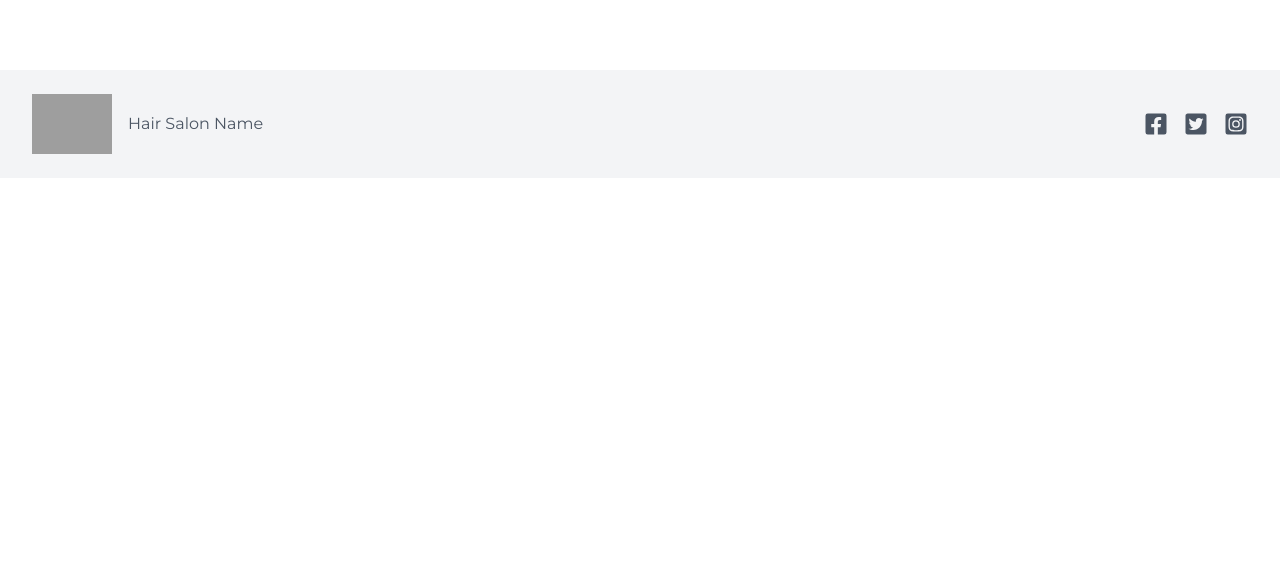
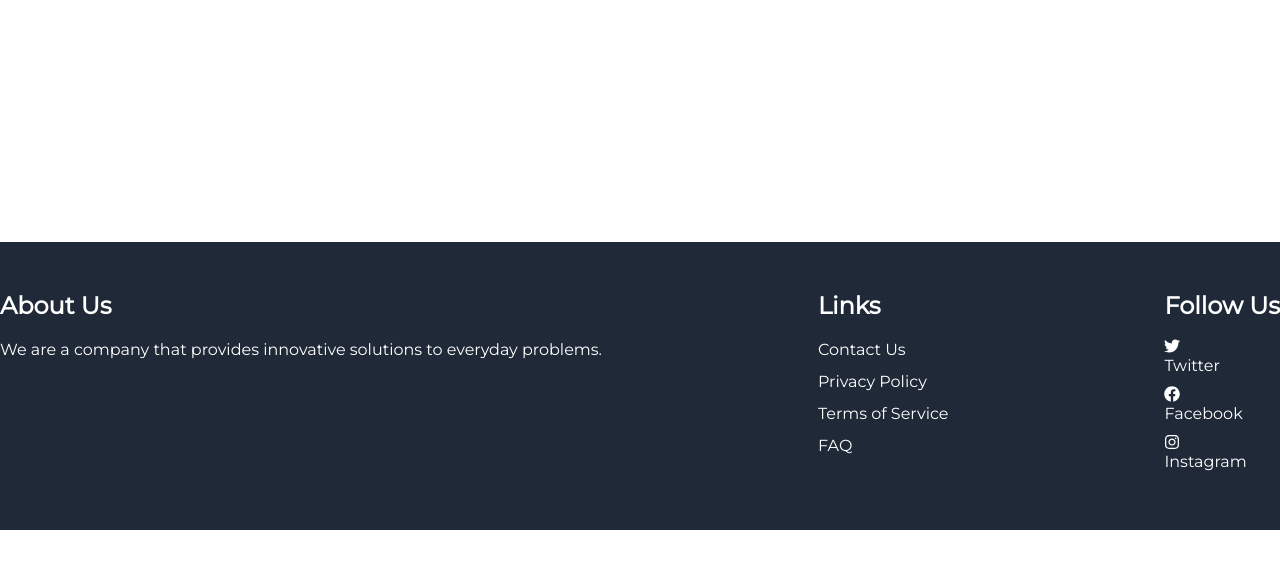
Before and after one commit to Azure-Leap/WorthWhile, a Next.js app in the folder ww-frontend/: page / in a window 1280 px wide. Shown: the part 622-1190 px from the top of the page. Built offline with nearby package versions, Linux system fonts and the light colour scheme; grey boxes are pictures that could not be loaded.

Commit message:
did something

```diff
--- a/ww-frontend/src/components/TailwindNavBar.tsx
+++ b/ww-frontend/src/components/TailwindNavBar.tsx
@@ -6,7 +6,6 @@ import { Modal, Box } from "@mui/material";
 import { FiArrowRight } from "react-icons/fi";
 import Signin from "./Modals/Signin";
 import Signup from "./Modals/Signup";
-import { AlertContext } from "@/context/alertContext";
 
 const navigation = [
   { name: "Dashboard", href: "#", current: true },
@@ -32,7 +31,7 @@ function classNames(...classes: any) {
 }
 
 export default function TailWindNavBar() {
-  const [isUserSignedIn, setIsUserSignedIn] = useState(false);
+  const [isUserSignedIn, setIsUserSignedIn] = useState(true);
   const [open, setOpen] = useState<Boolean>(false);
   const [isSign, setIsSign] = useState<Boolean>(true);
 
@@ -90,7 +89,7 @@ export default function TailWindNavBar() {
                 <div className="absolute inset-y-0 right-0 flex items-center gap-2 pr-2 sm:static sm:inset-auto sm:ml-6 sm:pr-0">
                   <Link
                     href="/business/auth"
-                    className="bg-white text-xs py-2 rounded-md px-5"
+                    className="bg-white text-xs py-2 rounded-md px-5 hidden sm:block"
                   >
                     БИЗНЕС НЭМЭХ
                   </Link>
@@ -179,7 +178,6 @@ export default function TailWindNavBar() {
                 </div>
               </div>
             </div>
-            XMarkIcon
             <Disclosure.Panel className="sm:hidden">
               <div className="space-y-1 px-2 pb-3 pt-2">
                 {navigation.map((item) => (
--- a/ww-frontend/src/components/layout.tsx
+++ b/ww-frontend/src/components/layout.tsx
@@ -1,6 +1,7 @@
 import { Inter } from "next/font/google";
 import Navbar from "@/components/navbar";
 import Footer from "@/components/footer";
+import NewFooter from "./newFooter";
 
 const inter = Inter({ subsets: ["latin"] });
 
@@ -9,7 +10,8 @@ export default function Layout({ children }: any) {
     <>
       <Navbar />
       <main className="h-screen"> {children}</main>
-      <Footer />
+      {/* <Footer /> */}
+      <NewFooter />
     </>
   );
 }
--- /dev/null
+++ b/ww-frontend/src/components/newFooter.tsx
@@ -0,0 +1,77 @@
+import Link from "next/link";
+import { FaTwitter, FaFacebook, FaInstagram } from "react-icons/fa";
+
+const NewFooter = () => {
+  return (
+    <footer className="bg-gray-800 text-white py-12">
+      <div className="container mx-auto flex flex-wrap justify-between">
+        <div className="flex flex-col items-start">
+          <h2 className="text-2xl font-bold mb-4">About Us</h2>
+          <p className="mb-4">
+            We are a company that provides innovative solutions to everyday
+            problems.
+          </p>
+        </div>
+        <div className="flex flex-col items-start">
+          <h2 className="text-2xl font-bold mb-4">Links</h2>
+          <ul>
+            <li className="mb-2">
+              <Link href="/contact" passHref>
+                <p>Contact Us</p>
+              </Link>
+            </li>
+            <li className="mb-2">
+              <Link href="/privacy-policy" passHref>
+                <p>Privacy Policy</p>
+              </Link>
+            </li>
+            <li className="mb-2">
+              <Link href="/terms-of-service" passHref>
+                <p>Terms of Service</p>
+              </Link>
+            </li>
+            <li className="mb-2">
+              <Link href="/faq" passHref>
+                <p>FAQ</p>
+              </Link>
+            </li>
+          </ul>
+        </div>
+        <div className="flex flex-col items-start">
+          <h2 className="text-2xl font-bold mb-4">Follow Us</h2>
+          <ul>
+            <li className="mb-2">
+              <a
+                href="https://twitter.com"
+                target="_blank"
+                rel="noopener noreferrer"
+              >
+                <FaTwitter /> Twitter
+              </a>
+            </li>
+            <li className="mb-2">
+              <a
+                href="https://facebook.com"
+                target="_blank"
+                rel="noopener noreferrer"
+              >
+                <FaFacebook /> Facebook
+              </a>
+            </li>
+            <li className="mb-2">
+              <a
+                href="https://instagram.com"
+                target="_blank"
+                rel="noopener noreferrer"
+              >
+                <FaInstagram /> Instagram
+              </a>
+            </li>
+          </ul>
+        </div>
+      </div>
+    </footer>
+  );
+};
+
+export default NewFooter;
```
